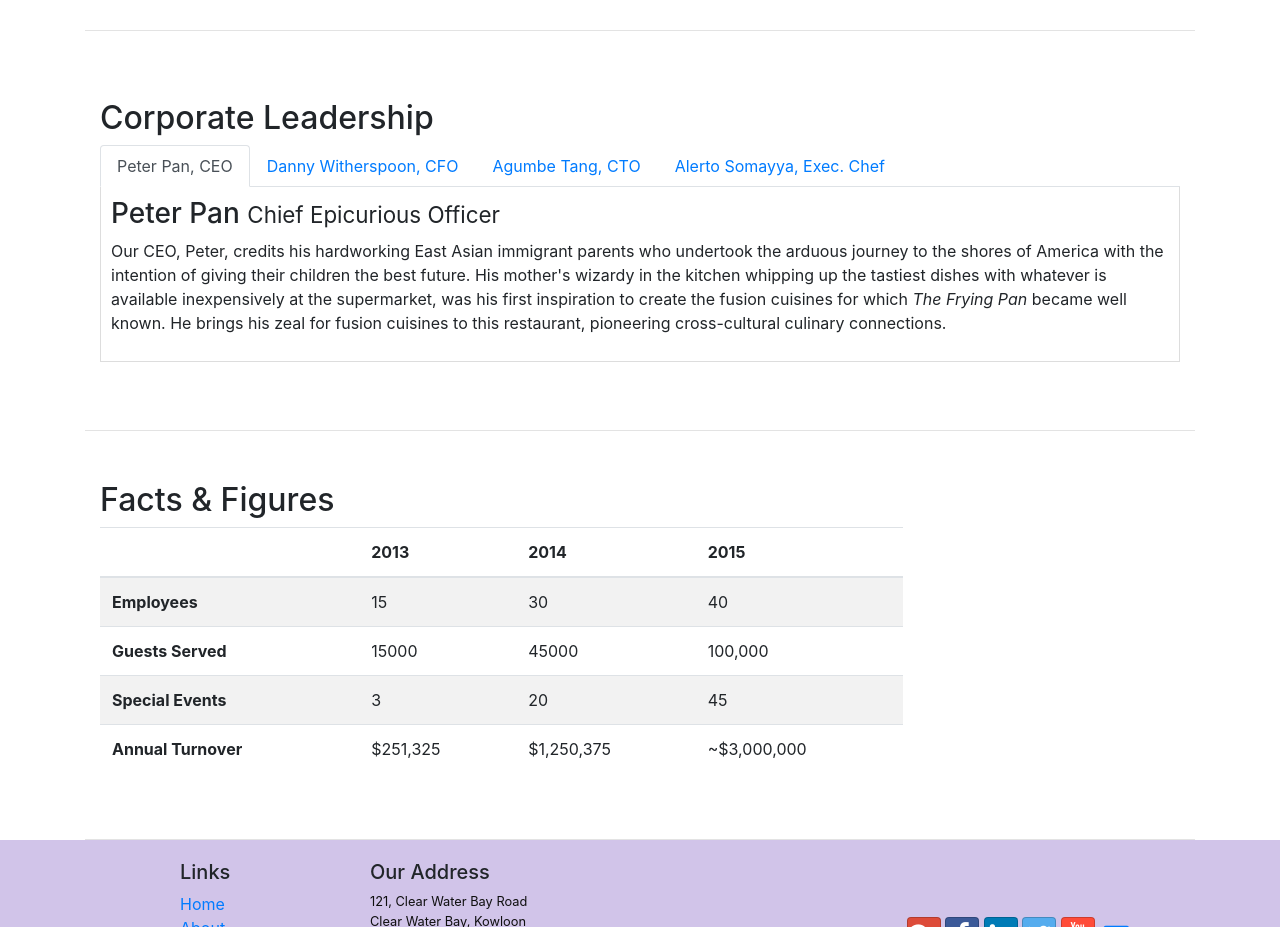
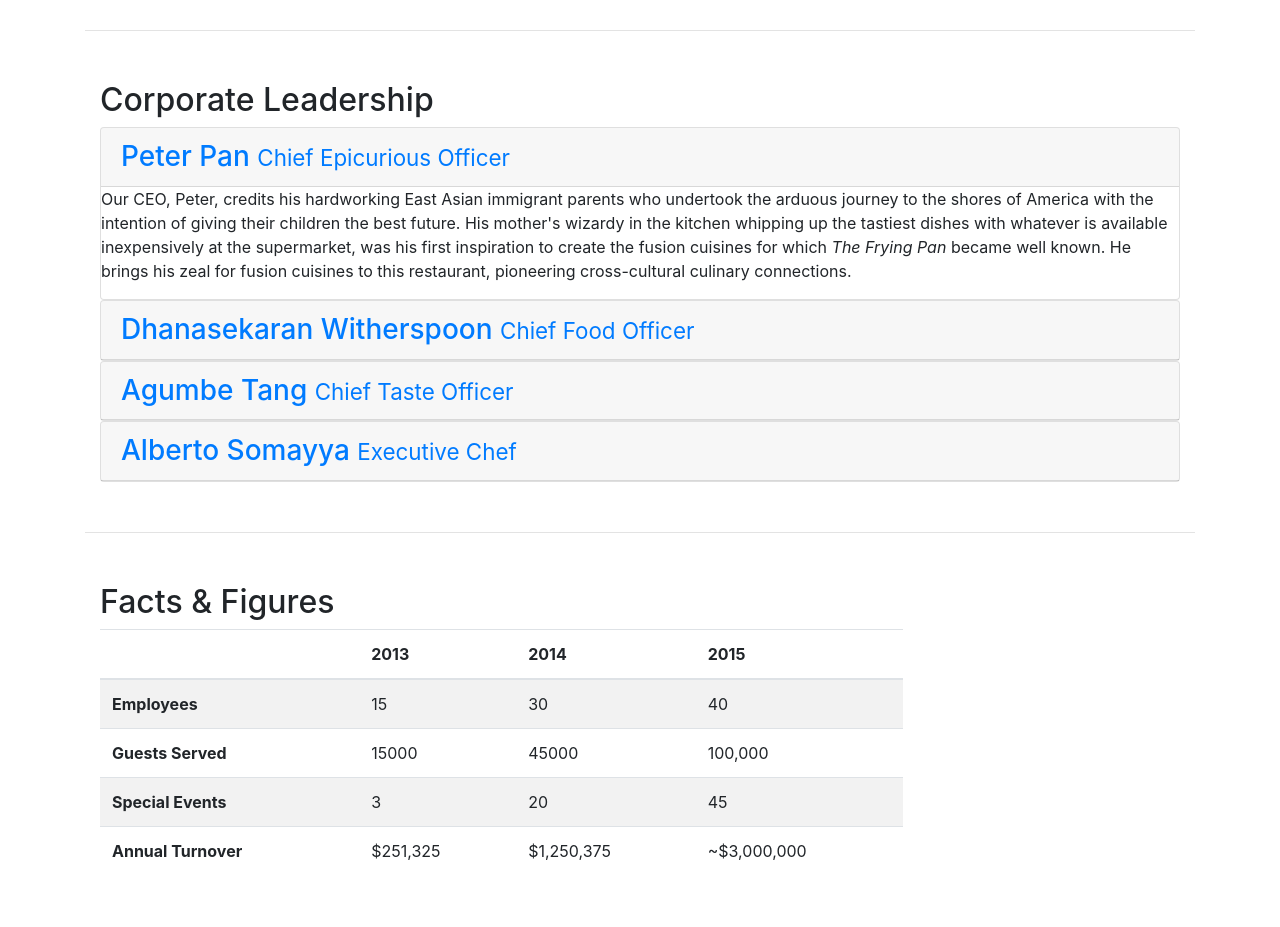
Before and after one commit to qidewenwhen/conFusion, a website: page aboutus.html in a window 1280 px wide. Shown: the part 880-1807 px from the top of the page. Drawn offline with nearby package versions, Linux system fonts and the light colour scheme.

Commit message:
Accordins

```diff
--- a/aboutus.html
+++ b/aboutus.html
@@ -101,44 +101,69 @@
             <div class="col col-sm">
                 <h2>Corporate Leadership</h2>
 
-                <ul class="nav nav-tabs">
-                    <li class="nav-item">
-                        <a class="nav-link active" href="#peter"
-                            role="tab" data-toggle="tab">Peter Pan, CEO</a>
-                    </li>
+                <div id="accordion" role="tablist">
+                    <div class="card">
+                        <div class="card-header" role="tab" id="peterhead">
+                            <h3 class="mb-0">
+                                <a data-toggle="collapse" data-parent="#accordion"
+                                    href="#peter">
+                                    Peter Pan <small>Chief Epicurious Officer</small>
+                                </a>
+                            </h3>
+                        </div>
+                        <div role="tabpanel" class="collapse show" id="peter">
+                            <div class="card-block">
+                                <p class="hidden-xs-down">Our CEO, Peter, credits his hardworking East Asian immigrant parents who undertook the arduous journey to the shores of America with the intention of giving their children the best future. His mother's wizardy in the kitchen whipping up the tastiest dishes with whatever is available inexpensively at the supermarket, was his first inspiration to create the fusion cuisines for which <em>The Frying Pan</em> became well known. He brings his zeal for fusion cuisines to this restaurant, pioneering cross-cultural culinary connections.</p>
+                            </div>
+                        </div>
+                    </div>
 
-                    <li class="nav-item">
-                        <a class="nav-link" href="#danny"
-                            role="tab" data-toggle="tab">Danny Witherspoon, CFO</a>
-                    </li>
+                    <div class="card">
+                        <div class="card-header" role="tab" id="dannyhead">
+                            <h3 class="mb-0">
+                                <a class="collapsed" data-toggle="collapse" data-parent="#accordion"
+                                    href="#danny">
+                                    Dhanasekaran Witherspoon <small>Chief Food Officer</small>
+                                </a>
+                            </h3>
+                        </div>
+                        <div role="tabpanel" class="collapse" id="danny">
+                            <div class="card-block">
+                                <p class="hidden-xs-down">Our CFO, Danny, as he is affectionately referred to by his colleagues, comes from a long established family tradition in farming and produce. His experiences growing up on a farm in the Australian outback gave him great appreciation for varieties of food sources. As he puts it in his own words, <em>Everything that runs, wins, and everything that stays, pays!</em></p>
+                            </div>
+                        </div>
+                    </div>
 
-                    <li class="nav-item">
-                        <a class="nav-link" href="#agumbe"
-                            role="tab" data-toggle="tab">Agumbe Tang, CTO</a>
-                    </li>
+                    <div class="card">
+                        <div class="card-header" role="tab" id="agumbehead">
+                            <h3 class="mb-0">
+                                <a class="collapsed" data-toggle="collapse" data-parent="#accordion"
+                                href="#agumbe">
+                                    Agumbe Tang <small>Chief Taste Officer</small>
+                                </a>
+                            </h3>
+                        </div>
+                        <div role="tabpanel" class="collapse" id="agumbe">
+                            <div class="card-block">
+                                <p class="hidden-xs-down">Blessed with the most discerning gustatory sense, Agumbe, our CTO, personally ensures that every dish that we serve meets his exacting tastes. Our chefs dread the tongue lashing that ensues if their dish does not meet his exacting standards. He lives by his motto, <em>You click only if you survive my lick.</em></p>
+                            </div>
+                        </div>
+                    </div>
 
-                    <li class="nav-item">
-                        <a class="nav-link" href="#alberto"
-                            role="tab" data-toggle="tab">Alerto Somayya, Exec. Chef</a>
-                    </li>
-                </ul>
-
-                <div class="tab-content">
-                    <div role="tabpanel" class="tab-pane fade show active" id="peter">
-                        <h3>Peter Pan <small>Chief Epicurious Officer</small></h3>
-                        <p class="hidden-xs-down">Our CEO, Peter, credits his hardworking East Asian immigrant parents who undertook the arduous journey to the shores of America with the intention of giving their children the best future. His mother's wizardy in the kitchen whipping up the tastiest dishes with whatever is available inexpensively at the supermarket, was his first inspiration to create the fusion cuisines for which <em>The Frying Pan</em> became well known. He brings his zeal for fusion cuisines to this restaurant, pioneering cross-cultural culinary connections.</p>
-                    </div>
-                    <div role="tabpanel" class="tab-pane fade" id="danny">
-                        <h3>Dhanasekaran Witherspoon <small>Chief Food Officer</small></h3>
-                        <p class="hidden-xs-down">Our CFO, Danny, as he is affectionately referred to by his colleagues, comes from a long established family tradition in farming and produce. His experiences growing up on a farm in the Australian outback gave him great appreciation for varieties of food sources. As he puts it in his own words, <em>Everything that runs, wins, and everything that stays, pays!</em></p>
-                    </div>
-                    <div role="tabpanel" class="tab-pane fade" id="agumbe">
-                        <h3>Agumbe Tang <small>Chief Taste Officer</small></h3>
-                        <p class="hidden-xs-down">Blessed with the most discerning gustatory sense, Agumbe, our CTO, personally ensures that every dish that we serve meets his exacting tastes. Our chefs dread the tongue lashing that ensues if their dish does not meet his exacting standards. He lives by his motto, <em>You click only if you survive my lick.</em></p>
-                    </div>
-                    <div role="tabpanel" class="tab-pane fade" id="alberto">
-                        <h3>Alberto Somayya <small>Executive Chef</small></h3>
-                        <p class="hidden-xs-down">Award winning three-star Michelin chef with wide International experience having worked closely with whos-who in the culinary world, he specializes in creating mouthwatering Indo-Italian fusion experiences. He says, <em>Put together the cuisines from the two craziest cultures, and you get a winning hit! Amma Mia!</em></p>
+                    <div class="card">
+                        <div class="card-header" role="tab" id="alberthead">
+                            <h3 class="mb-0">
+                                <a class="collapsed" data-toggle="collapse" data-parent="#accordion"
+                                href="#alberto">
+                                    Alberto Somayya <small>Executive Chef</small>
+                                </a>
+                            </h3>
+                        </div>
+                        <div role="tabpanel" class="collapse" id="alberto">
+                            <div class="card-block">
+                                <p class="hidden-xs-down">Award winning three-star Michelin chef with wide International experience having worked closely with whos-who in the culinary world, he specializes in creating mouthwatering Indo-Italian fusion experiences. He says, <em>Put together the cuisines from the two craziest cultures, and you get a winning hit! Amma Mia!</em></p>
+                            </div>
+                        </div>
                     </div>
                 </div>
             </div>
```
